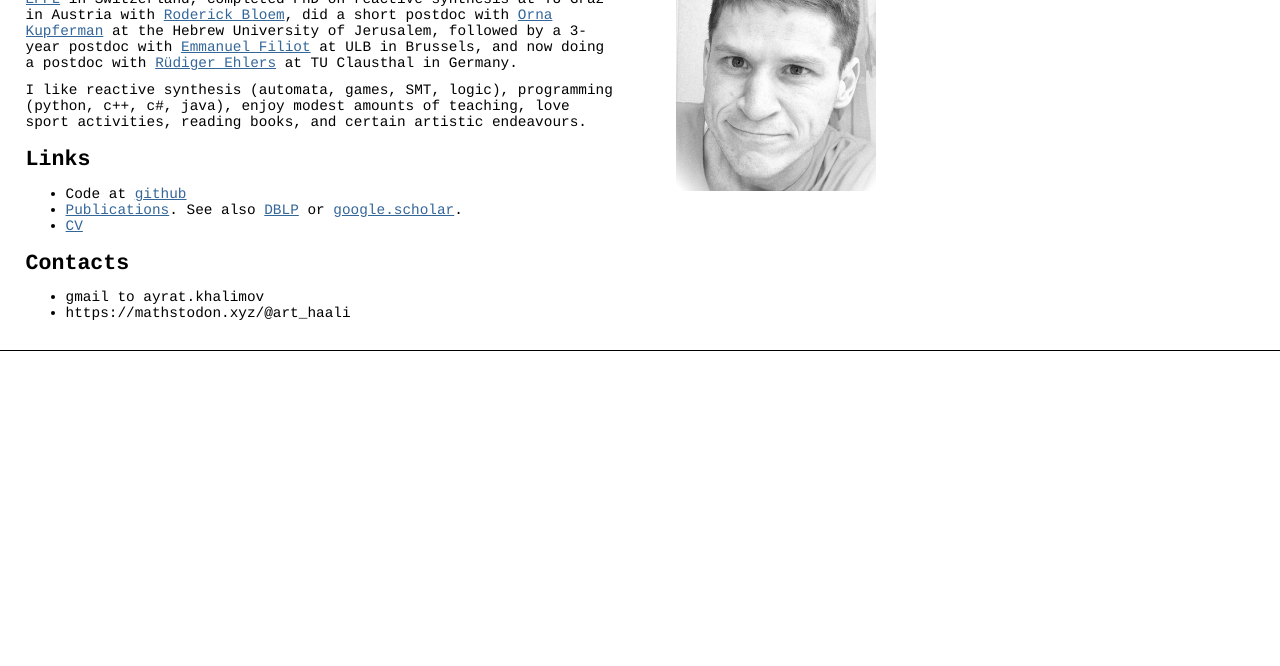
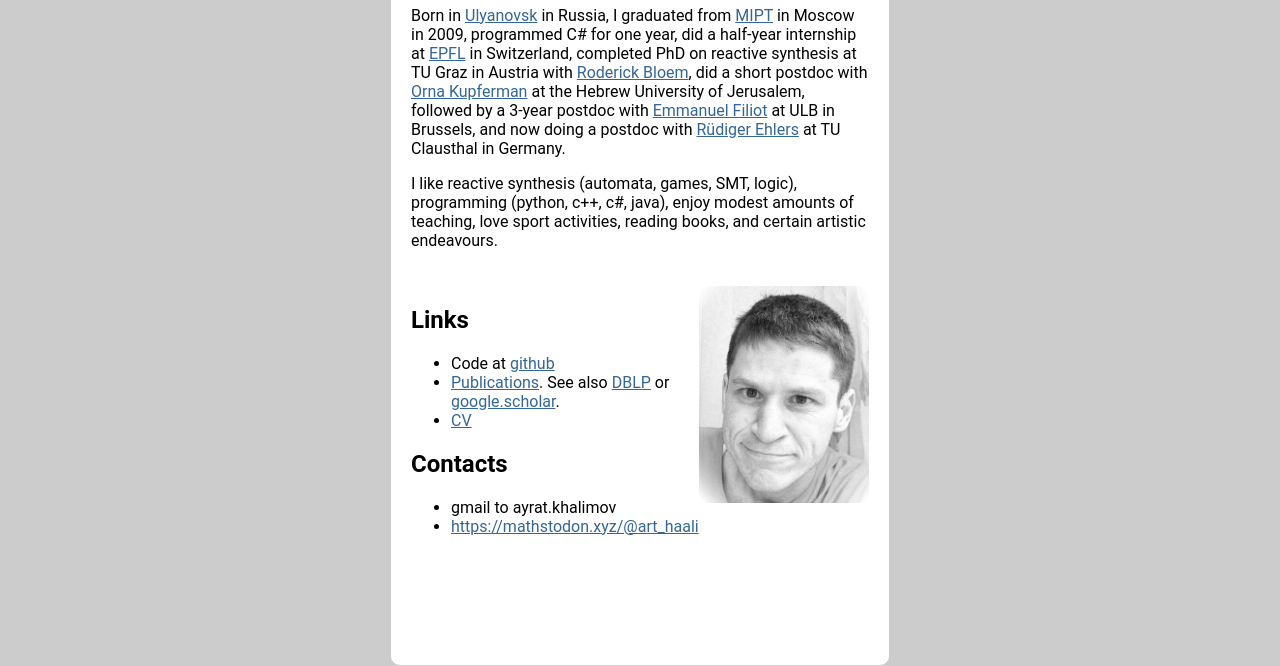
Before and after one commit to 5nizza/homepage, a plain HTML site: page index.html in a window 1280 px wide. Shown: the part 134-800 px from the top of the page. Drawn offline with Linux system fonts and the light colour scheme.

Commit message:
style change

```diff
--- a/index.html
+++ b/index.html
@@ -1,27 +1,26 @@
-<!DOCTYPE html PUBLIC "-//W3C//DTD XHTML 1.0 Strict//EN" "http://www.w3.org/TR/xhtml1/DTD/xhtml1-strict.dtd">
-<!-- this layout was stolen from http://matthewjamestaylor.com/blog/perfect-full-page.htm -->
-
-<html xmlns="http://www.w3.org/1999/xhtml" xml:lang="en-GB"><head><meta http-equiv="Content-Type" content="text/html; charset=UTF-8">
-  <title>Ayrat Khalimov</title>
+<!DOCTYPE html>
+<html lang="en">
+<head>
+    <meta charset="UTF-8">
+    <meta name="viewport" content="width=device-width, initial-scale=1.0">
 
     <meta name="description" content="Ayrat Khalimov's homepage">
     <meta name="keywords" content="Ayrat Khalimov's homepage">
     <meta name="robots" content="index, follow">
-  <link rel="shortcut icon" href="./bird.ico" type="image/x-icon">
-  <style media="screen" type="text/css">
-  /* <!-- */
-  /* General styles */
+
+
+    <title>Ayrat Khalimov</title>
+    <link rel="stylesheet" href="https://fonts.googleapis.com/css2?family=Roboto:wght@350&display=swap">
+    <style>
         body {
-    margin:0;
-    padding:0;
-    border:0;      /* This removes the border around the viewport in old versions of IE */
-    width:100%;
-    background:#fff;
-    min-width:600px;      /* Minimum width of layout - remove line if not required */
-            /* The min-width property does not work in old versions of Internet Explorer */
-    font-size:90%;
-        font-family: Inconsolata, courier;
+            display: flex;
+            justify-content: center;
+            height: 100vh;
+            margin: 0;
+            background-color: #ccc;
+            font-family: Roboto,'Segoe UI', Tahoma, Geneva, Verdana, sans-serif; /* Set the font for the entire body */
         }
+
         a {
             color:#369;
         }
@@ -30,154 +29,48 @@
             background:#369;
             text-decoration:none;
         }
-  h1, h2, h3 {
-    margin:.8em 0 .2em 0;
-    padding:0;
+
+        .text-column {
+            padding: 20px;
+            border: 1px solid #ccc;
+            border-radius: 10px;
+            background-color: #fff;
+            width: 33.33%;
+            min-width: 500px;
+            box-sizing: border-box;
+            display: flex;
+            flex-direction: column; /* Set the direction to column for the two sections */
         }
-  p {
-    margin:.4em 0 .8em 0;
-    padding:0;
+
+        .centered-text {
+            margin-bottom: 20px;
         }
-  img {
-    margin:25px 10px 5px;
+
+        .two-columns {
+            display: flex;
+            flex-direction: row; /* Set the direction to row for the two columns */
+            justify-content: space-between; /* Space the columns evenly */
+            width: 100%; /* Take up the full width of the .text-column */
         }
-  /* Header styles */
-  #header {
-    clear:both;
-    float:left;
-    width:100%;
+
+        .left-column {
+            width: 70%; /* Adjust the width of the left column */
         }
-  #header {
-    border-bottom:1px solid #000;
+
+        .right-column img {
+            max-width: 100%; /* Make sure the image doesn't exceed the container width */
+            height: auto; /* Maintain the image's aspect ratio */
+            border-radius: 5px; /* Optional: Add border-radius to the image */
         }
-  #header p,
-  #header h1,
-  #header h2 {
-    padding:.4em 15px 0 15px;
-    margin:0;
-  }
-  #header ul {
-    clear:left;
-    float:left;
-    width:100%;
-    list-style:none;
-    margin:10px 0 0 0;
-    padding:0;
-  }
-  #header ul li {
-    display:inline;
-    list-style:none;
-    margin:0;
-    padding:0;
-  }
-  #header ul li a {
-    display:block;
-    float:left;
-    margin:0 0 0 1px;
-    padding:3px 10px;
-    text-align:center;
-    background:#eee;
-    color:#000;
-    text-decoration:none;
-    position:relative;
-    left:15px;
-    line-height:1.3em;
-  }
-  #header ul li a:hover {
-    background:#369;
-    color:#fff;
-  }
-  #header ul li a.active,
-  #header ul li a.active:hover {
-    color:#fff;
-    background:#000;
-    font-weight:bold;
-  }
-  #header ul li a span {
-    display:block;
-  }
-  /* 'widths' sub menu */
-  #layoutdims {
-    clear:both;
-    background:#eee;
-    border-top:4px solid #000;
-    margin:0;
-    padding:6px 15px !important;
-    text-align:right;
-  }
-  /* column container */
-  .colmask {
-    clear:both;
-    float:left;
-    width:100%;      /* width of whole page */
-    overflow:hidden;    /* This chops off any overhanging divs */
-  }
-  /* common column settings */
-  .colright,
-  .colmid,
-  .colleft {
-    float:left;
-    width:100%;
-    position:relative;
-  }
-  .col1,
-  .col2,
-  .col3 {
-    float:left;
-    position:relative;
-    padding:0 0 1em 0;
-    overflow:hidden;
-  }
-  /* 2 Column (double page) settings */
-  .doublepage {
-    background:#fff;    /* right column background colour */
-    /* background:#eee;  */
-  }
-  .doublepage .colleft {
-    right:50%;      /* right column width */
-    background:#fff;    /* left column background colour */
-  }
-  .doublepage .col1 {
-    width:46%;      /* left column content width (column width minus left and right padding) */
-    left:52%;      /* right column width plus left column left padding */
-  }
-  .doublepage .col2 {
-    width:46%;      /* right column content width (column width minus left and right padding) */
-    left:56%;      /* (right column width) plus (left column left and right padding) plus (right column left padding) */
-  }
-  /* Footer styles */
-  #footer {
-    clear:both;
-    float:left;
-    width:100%;
-    border-top:1px solid #000;
-  }
-  #footer p {
-    padding:10px;
-    margin:0;
-  }
-  /* --> */
     </style>
 </head>
 <body>
+    <div class="text-column">
+        <div class="centered-text">
+            <h1>Ayrat Khalimov <font color="#E6E6E6">Айрат Халимов</font></h1>
 
-<div id="header">
-  <h1>&nbsp;Ayrat Khalimov <font color="#E6E6E6">Айрат Халимов</font></h1>
-<!--  <ul>
-    <li><a href="">link top<span>Link Bottom</span></a></li>
-    <li><a href="">link top<span>Link Bottom</span></a></li>
-  </ul>
-  <p id="layoutdims">more links: <a href="">hi1</a> | <a href="">hi2</a> | <strong>title</strong></p>
--->
-</div>
-<div class="colmask doublepage">
-  <div class="colleft">
-
-    <div class="col1">
-    <!-- Column 1 start -->
-        <h2>Bio</h2>
             <p>
-        Born in 1986 in <a href="https://www.google.at/maps/@54.3803045,48.6068569,3a,75y,67.54h,95.9t/data=!3m6!1e1!3m4!1sALYjHW9Axr-_80ow8xL2DQ!2e0!7i13312!8i6656!6m1!1e1?hl=en">Ulyanovsk</a> in Russia,
+            Born in <a href="https://www.google.at/maps/@54.3803045,48.6068569,3a,75y,67.54h,95.9t/data=!3m6!1e1!3m4!1sALYjHW9Axr-_80ow8xL2DQ!2e0!7i13312!8i6656!6m1!1e1?hl=en">Ulyanovsk</a> in Russia,
             I graduated from <a href="https://mipt.ru/english/">MIPT</a> in Moscow in 2009,
             programmed C# for one year,
             did a half-year internship at <a href="http://dslab.epfl.ch">EPFL</a> in Switzerland,
@@ -195,9 +88,9 @@
                 reading books,
                 and certain artistic endeavours.
             </p>
-
-    <!-- Column 1 end -->
-
+        </div>
+        <div class="two-columns">
+            <div class="left-column">
                 <h2>Links</h2>
                 <ul>
                   <li> Code at <a href="https://github.com/5nizza/">github</a> </li>
@@ -211,22 +104,13 @@
                 <ul>
         <!--        <li> <a href="https://www.google.at/maps/place/Inffeldgasse+16a,+8010+Graz/@47.058479,15.457316,3a,75y,164.37h,97.57t/data=!3m8!1e1!3m6!1s-bTav8NadQBA%2FVXCcfWkp2JI%2FAAAAAAAAmRc%2F-ayFgnlCHF4oeGCv6ejBBwmlEpQsg4N_ACLIB!2e4!3e11!6s%2F%2Flh3.googleusercontent.com%2F-bTav8NadQBA%2FVXCcfWkp2JI%2FAAAAAAAAmRc%2F-ayFgnlCHF4oeGCv6ejBBwmlEpQsg4N_ACLIB%2Fw86-h86-k-no-pi-2.9999962-ya67.50001-ro-0-fo100%2F!7i9728!8i4864!4m5!3m4!1s0x476e4a91dd21726f:0x5239d180e187a7c3!8m2!3d47.0584093!4d15.4578187!6m1!1e1?hl=en">physical world</a> </li>-->
                 <li> gmail to ayrat.khalimov </li>
-        <li> https://mathstodon.xyz/@art_haali </li>
+                <li> <a href=https://mathstodon.xyz/@art_haali>https://mathstodon.xyz/@art_haali</a> </li>
                 </ul>
             </div>
-
-  <div class="col2">
-        <img src="./avatar.jpg" width="200px" style="transform:rotate(-0deg);"/>
-    </div>
-
+            <div class="right-column">
+                <img src="./avatar.jpg" alt="avatar image"  width="200px" style="transform:rotate(0deg);">
             </div>
         </div>
-<div id="footer">
-<!--
-  <p>footer</p>
--->
     </div>
-
-
-
-</body><div></div></html>
+</body>
+</html>
```
Lines whose indentation alone changed are shown as unchanged.
